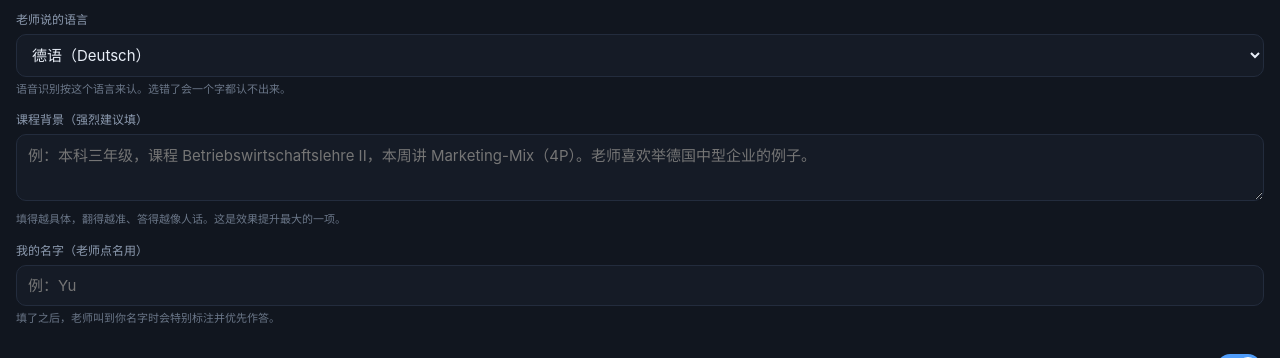
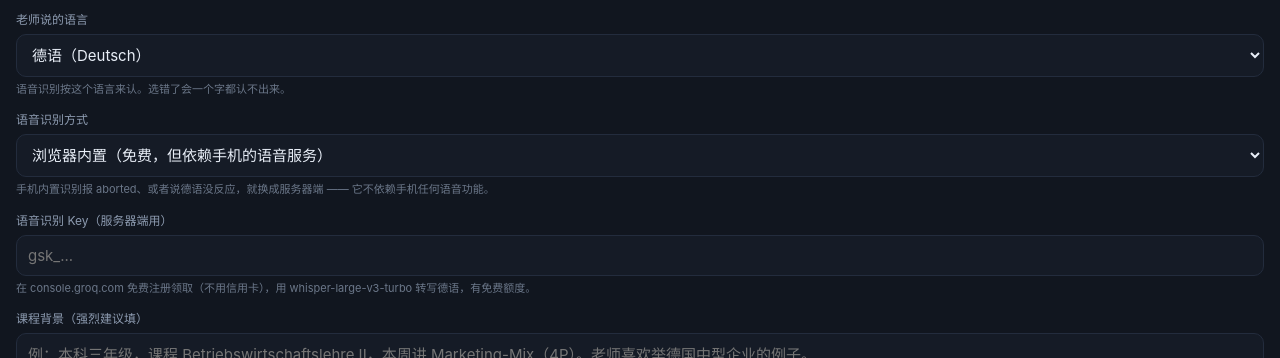
Before and after one commit to yuukkiiiasuna-maker/klassenhelfer, a plain HTML site: page index.html in a window 1280 px wide. Shown: the part 442-800 px from the top of the page. Drawn offline with Linux system fonts and the light colour scheme.

Commit message:
update index.html

```diff
--- a/index.html
+++ b/index.html
@@ -80,6 +80,21 @@
     </div>
 
     <div class="field">
+      <label for="fAsrMode">语音识别方式</label>
+      <select id="fAsrMode">
+        <option value="browser">浏览器内置（免费，但依赖手机的语音服务）</option>
+        <option value="server">服务器端（推荐，手机只录音）</option>
+      </select>
+      <div class="tip">手机内置识别报 aborted、或者说德语没反应，就换成服务器端 —— 它不依赖手机任何语音功能。</div>
+    </div>
+
+    <div class="field">
+      <label for="fAsrKey">语音识别 Key（服务器端用）</label>
+      <input id="fAsrKey" type="password" placeholder="gsk_..." autocomplete="off" spellcheck="false">
+      <div class="tip">在 console.groq.com 免费注册领取（不用信用卡），用 whisper-large-v3-turbo 转写德语，有免费额度。</div>
+    </div>
+
+    <div class="field">
       <label for="fCourse">课程背景（强烈建议填）</label>
       <textarea id="fCourse" placeholder="例：本科三年级，课程 Betriebswirtschaftslehre II，本周讲 Marketing-Mix（4P）。老师喜欢举德国中型企业的例子。" spellcheck="false"></textarea>
       <div class="tip">填得越具体，翻得越准、答得越像人话。这是效果提升最大的一项。</div>
@@ -119,6 +134,7 @@
 <div class="toast" id="toast"></div>
 
 <script src="logic.js"></script>
+<script src="asr.js"></script>
 <script src="app.js"></script>
 </body>
 </html>
```
